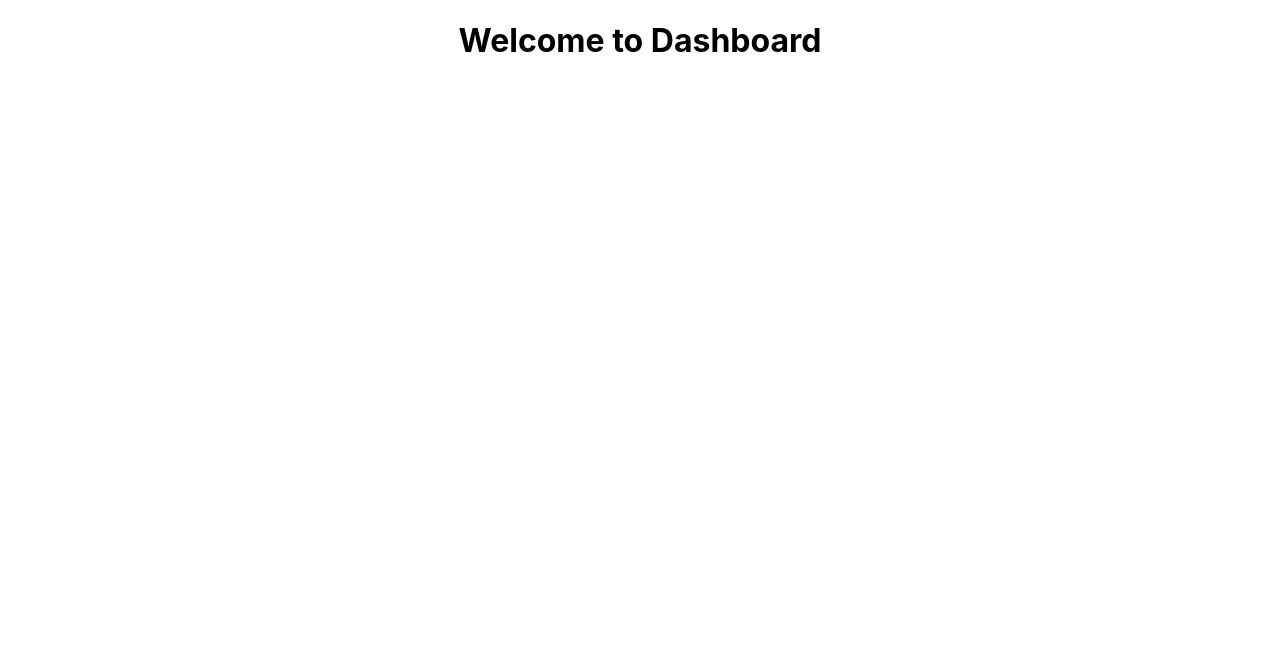
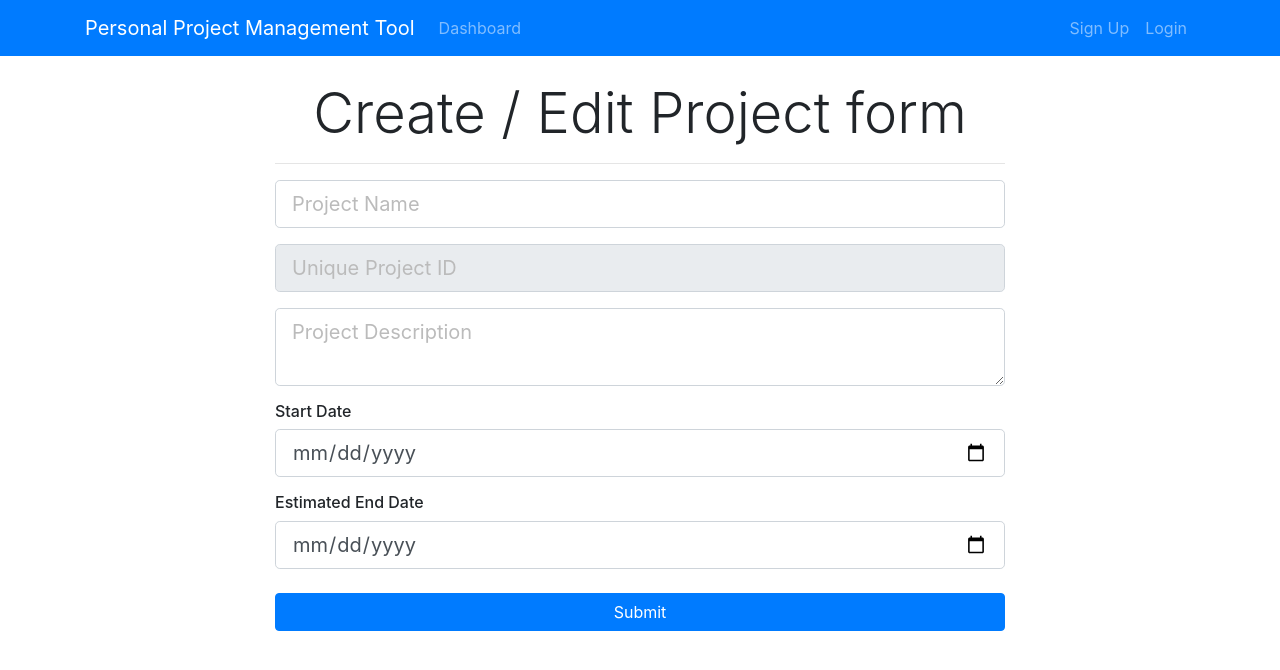
Before and after one commit to haardiksikka/project-management-tool, a React (Create React App) app in the folder ppmtool-react/: page /addProject in a window 1280 px wide. Shown: the top 670 px of the page. Built offline with nearby package versions, Linux system fonts and the light colour scheme.

Commit message:
created add project, dashboard and Project component

```diff
--- a/ppmtool-react/package.json
+++ b/ppmtool-react/package.json
@@ -6,8 +6,10 @@
     "@testing-library/jest-dom": "^4.2.4",
     "@testing-library/react": "^9.5.0",
     "@testing-library/user-event": "^7.2.1",
+    "bootstrap": "^4.1.3",
     "react": "^16.13.1",
     "react-dom": "^16.13.1",
+    "react-router-dom": "^4.3.1",
     "react-scripts": "3.4.1"
   },
   "scripts": {
--- a/ppmtool-react/public/index.html
+++ b/ppmtool-react/public/index.html
@@ -24,7 +24,9 @@
       work correctly both with client-side routing and a non-root public URL.
       Learn how to configure a non-root public URL by running `npm run build`.
     -->
-    <title>React App</title>
+     <link rel="stylesheet" href="https://use.fontawesome.com/releases/v5.2.0/css/all.css" integrity="sha384-hWVjflwFxL6sNzntih27bfxkr27PmbbK/iSvJ+a4+0owXq79v+lsFkW54bOGbiDQ"
+    crossorigin="anonymous">
+  <title>PPM Tool</title>
   </head>
   <body>
     <noscript>You need to enable JavaScript to run this app.</noscript>
--- a/ppmtool-react/src/App.css
+++ b/ppmtool-react/src/App.css
@@ -1,38 +1,65 @@
-.App {
-  text-align: center;
+img {
+  width: 100%;
 }
 
-.App-logo {
-  height: 40vmin;
-  pointer-events: none;
+.navbar {
+  background-color: #e3f2fd;
+}
+.fa.fa-edit {
+  color: #18a2b9;
 }
 
-@media (prefers-reduced-motion: no-preference) {
-  .App-logo {
-    animation: App-logo-spin infinite 20s linear;
-  }
+.list-group-item.delete:hover {
+  cursor: -webkit-grab;
+  background-color: pink;
 }
 
-.App-header {
-  background-color: #282c34;
-  min-height: 100vh;
-  display: flex;
-  flex-direction: column;
-  align-items: center;
-  justify-content: center;
-  font-size: calc(10px + 2vmin);
-  color: white;
+.list-group-item.update:hover {
+  cursor: -webkit-grab;
+  background-color: gainsboro;
 }
 
-.App-link {
-  color: #61dafb;
+.list-group-item.board:hover {
+  cursor: -webkit-grab;
+  background-color: gainsboro;
 }
 
-@keyframes App-logo-spin {
-  from {
-    transform: rotate(0deg);
-  }
-  to {
-    transform: rotate(360deg);
-  }
+.fa.fa-minus-circle {
+  color: red;
 }
+
+.landing {
+  position: relative;
+  /* background: url("../img/showcase.jpg") no-repeat; */
+  background-size: cover;
+  background-position: center;
+  height: 100vh;
+  margin-top: -24px;
+  margin-bottom: -50px;
+}
+
+.landing-inner {
+  padding-top: 80px;
+}
+
+.dark-overlay {
+  background-color: rgba(0, 0, 0, 0.7);
+  position: absolute;
+  top: 0;
+  left: 0;
+  width: 100%;
+  height: 100%;
+}
+
+.card-form {
+  opacity: 0.9;
+}
+
+.latest-profiles-img {
+  width: 40px;
+  height: 40px;
+}
+
+.form-control::placeholder {
+  color: #bbb !important;
+}
--- a/ppmtool-react/src/App.js
+++ b/ppmtool-react/src/App.js
@@ -1,12 +1,20 @@
 import React from "react";
 import "./App.css";
 import Dashboard from "./components/Dashboard";
+import "bootstrap/dist/css/bootstrap.min.css";
+import { BrowserRouter as Router, Route } from "react-router-dom";
+import AddProject from "./components/Project/AddProject";
+import Header from "./components/Layout/Header";
 
 function App() {
   return (
-    <div className="App">
-      <Dashboard />
-    </div>
+    <Router>
+      <div className="App">
+        <Header />
+        <Route exact path="/dashboard" component={Dashboard} />
+        <Route exact path="/addProject" component={AddProject} />
+      </div>
+    </Router>
   );
 }
 
--- a/ppmtool-react/src/components/Dashboard.js
+++ b/ppmtool-react/src/components/Dashboard.js
@@ -1,10 +1,26 @@
 import React, { Component } from "react";
+import ProjectItem from "./Project/ProjectItem";
+import Header from "./Layout/Header";
+import CreateProjectButton from "./Project/CreateProjectButton";
 
 export default class Dashboard extends Component {
   render() {
     return (
-      <div>
-        <h1>Welcome to Dashboard</h1>
+      <div className="projects">
+        <div className="container">
+          <div className="row">
+            <div className="col-md-12">
+              <h1 className="display-4 text-center">Projects</h1>
+              <br />
+              <a href="ProjectForm.html" className="btn btn-lg btn-info">
+                <CreateProjectButton></CreateProjectButton>
+              </a>
+              <br />
+              <hr />
+              <ProjectItem />
+            </div>
+          </div>
+        </div>
       </div>
     );
   }
--- /dev/null
+++ b/ppmtool-react/src/components/Layout/Header.js
@@ -0,0 +1,47 @@
+import React, { Component } from "react";
+import { Link } from "react-router-dom";
+
+export default class Header extends Component {
+  render() {
+    return (
+      <nav className="navbar navbar-expand-sm navbar-dark bg-primary mb-4">
+        <div className="container">
+          <a className="navbar-brand" href="Dashboard.html">
+            Personal Project Management Tool
+          </a>
+          <button
+            className="navbar-toggler"
+            type="button"
+            data-toggle="collapse"
+            data-target="#mobile-nav"
+          >
+            <span className="navbar-toggler-icon" />
+          </button>
+
+          <div className="collapse navbar-collapse" id="mobile-nav">
+            <ul className="navbar-nav mr-auto">
+              <li className="nav-item">
+                <Link className="nav-link" to="/dashboard">
+                  Dashboard
+                </Link>
+              </li>
+            </ul>
+
+            <ul className="navbar-nav ml-auto">
+              <li className="nav-item">
+                <a className="nav-link " href="register.html">
+                  Sign Up
+                </a>
+              </li>
+              <li className="nav-item">
+                <a className="nav-link" href="login.html">
+                  Login
+                </a>
+              </li>
+            </ul>
+          </div>
+        </div>
+      </nav>
+    );
+  }
+}
--- /dev/null
+++ b/ppmtool-react/src/components/Project/AddProject.js
@@ -0,0 +1,112 @@
+import React, { Component } from "react";
+
+class AddProject extends React.Component {
+  constructor() {
+    super();
+    this.state = {
+      projectName: "",
+      projectIdentifier: "",
+      description: "",
+      start_date: "",
+      end_date: "",
+    };
+
+    //bind onChange
+    //hard binding component context to save the context from getting lost.
+    this.onChange = this.onChange.bind(this);
+    // this.onSubmit = this.onSubmit.bind(this);
+  }
+
+  //if we will not bind context then this will get undefined
+  onSubmit = (e) => {
+    e.preventDefault();
+    const projectObject = {
+      projectName: this.state.projectName,
+      projectIdentifier: this.state.projectIdentifier,
+      description: this.state.description,
+      start_date: this.state.start_date,
+      end_date: this.state.end_date,
+    };
+    console.log(projectObject);
+  };
+  //change state of property on change
+  onChange(e) {
+    this.setState({ [e.target.name]: e.target.value });
+  }
+  render() {
+    return (
+      <div className="register">
+        <div className="container">
+          <div className="row">
+            <div className="col-md-8 m-auto">
+              <h5 className="display-4 text-center">
+                Create / Edit Project form
+              </h5>
+              <hr />
+              <form onSubmit={this.onSubmit}>
+                <div className="form-group">
+                  <input
+                    type="text"
+                    className="form-control form-control-lg "
+                    placeholder="Project Name"
+                    name="projectName"
+                    value={this.state.projectName}
+                    onChange={this.onChange}
+                  />
+                </div>
+                <div className="form-group">
+                  <input
+                    type="text"
+                    className="form-control form-control-lg"
+                    placeholder="Unique Project ID"
+                    name="projectIdentifier"
+                    value={this.state.projectIdentifier}
+                    onChange={this.onChange}
+                    disabled
+                  />
+                </div>
+
+                <div className="form-group">
+                  <textarea
+                    className="form-control form-control-lg"
+                    placeholder="Project Description"
+                    name="description"
+                    value={this.state.description}
+                    onChange={this.onChange}
+                  ></textarea>
+                </div>
+                <h6>Start Date</h6>
+                <div className="form-group">
+                  <input
+                    type="date"
+                    className="form-control form-control-lg"
+                    name="start_date"
+                    value={this.state.start_date}
+                    onChange={this.onChange}
+                  />
+                </div>
+                <h6>Estimated End Date</h6>
+                <div className="form-group">
+                  <input
+                    type="date"
+                    className="form-control form-control-lg"
+                    name="end_date"
+                    value={this.state.end_date}
+                    onChange={this.onChange}
+                  />
+                </div>
+
+                <input
+                  type="submit"
+                  className="btn btn-primary btn-block mt-4"
+                />
+              </form>
+            </div>
+          </div>
+        </div>
+      </div>
+    );
+  }
+}
+
+export default AddProject;
--- /dev/null
+++ b/ppmtool-react/src/components/Project/CreateProjectButton.js
@@ -0,0 +1,13 @@
+import React from "react";
+import { Router } from "react-router-dom";
+import { Link } from "react-router-dom";
+
+export default function CreateProjectButton() {
+  return (
+    <React.Fragment>
+      <Link to="/addProject" className="btn btn-lg btn-info">
+        Create a Project
+      </Link>
+    </React.Fragment>
+  );
+}
--- /dev/null
+++ b/ppmtool-react/src/components/Project/ProjectItem.js
@@ -0,0 +1,40 @@
+import React, { Component } from "react";
+
+export default class Projectitem extends Component {
+  render() {
+    return (
+      <div className="container">
+        <div className="card card-body bg-light mb-3">
+          <div className="row">
+            <div className="col-2">
+              <span className="mx-auto">REACT</span>
+            </div>
+            <div className="col-lg-6 col-md-4 col-8">
+              <h3>Spring / React Project</h3>
+              <p>Project to create a Kanban Board with Spring Boot and React</p>
+            </div>
+            <div className="col-md-4 d-none d-lg-block">
+              <ul className="list-group">
+                <a href="#">
+                  <li className="list-group-item board">
+                    <i className="fa fa-flag-checkered pr-1"> Project Board </i>
+                  </li>
+                </a>
+                <a href="#">
+                  <li className="list-group-item update">
+                    <i className="fa fa-edit pr-1"> Update Project Info</i>
+                  </li>
+                </a>
+                <a href="">
+                  <li className="list-group-item delete">
+                    <i className="fa fa-minus-circle pr-1"> Delete Project</i>
+                  </li>
+                </a>
+              </ul>
+            </div>
+          </div>
+        </div>
+      </div>
+    );
+  }
+}
```
Also changed, not shown: 1 other file (tests, documents, lock files or other folders).
